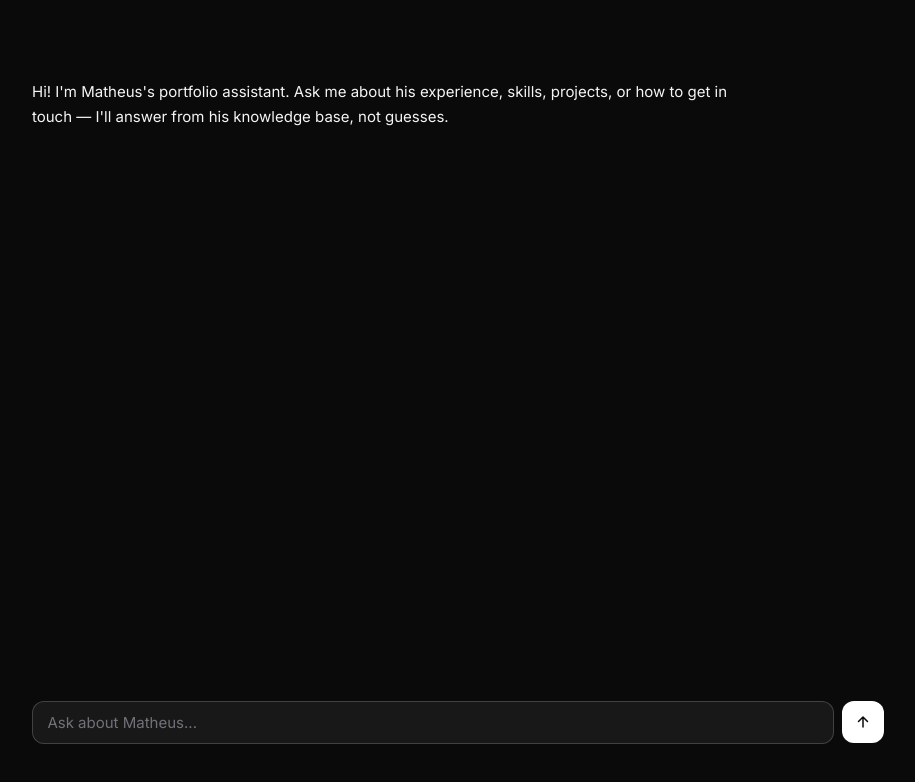
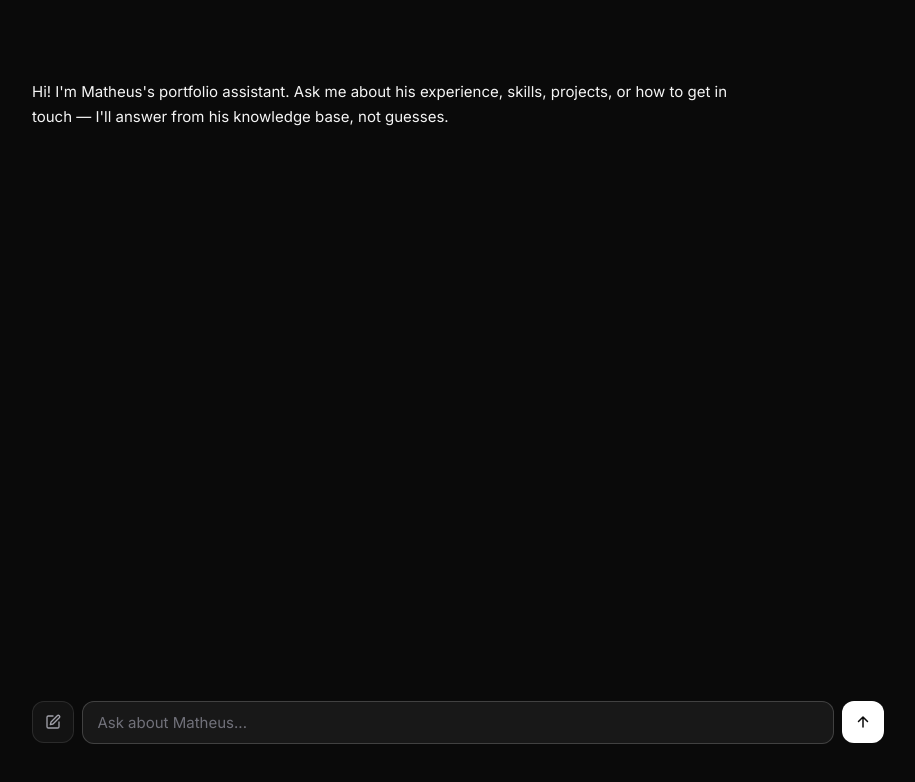
Before and after one commit to matheusgalvao1/ai-powered-portfolio, a React (Vite) app in the folder apps/web/: page / in a window 1280 px wide. Shown: the top 782 px of the page, without its empty margins (182-1097 px from the left). Built offline with nearby package versions, Linux system fonts and the light colour scheme; no server answers.

Commit message:
Add a new chat button next to the composer

```diff
--- a/apps/web/src/components/ChatPanel.tsx
+++ b/apps/web/src/components/ChatPanel.tsx
@@ -4,7 +4,7 @@ import { Message } from "./Message.js";
 import { Composer } from "./Composer.js";
 
 export function ChatPanel() {
-  const { messages, sendMessage, isSending } = useChat();
+  const { messages, sendMessage, isSending, resetConversation } = useChat();
   const messagesRef = useRef<HTMLDivElement>(null);
   const stickToBottomRef = useRef(true);
   const [fadeEdges, setFadeEdges] = useState({ top: false, bottom: false });
@@ -78,7 +78,11 @@ export function ChatPanel() {
           ))}
         </div>
       </div>
-      <Composer disabled={isSending} onSubmit={sendMessage} />
+      <Composer
+        disabled={isSending}
+        onSubmit={sendMessage}
+        onNewChat={resetConversation}
+      />
     </section>
   );
 }
--- a/apps/web/src/components/Composer.tsx
+++ b/apps/web/src/components/Composer.tsx
@@ -4,9 +4,11 @@ import type { FormEvent } from "react";
 export function Composer({
   disabled,
   onSubmit,
+  onNewChat,
 }: {
   disabled: boolean;
   onSubmit: (message: string) => void;
+  onNewChat: () => void;
 }) {
   const inputRef = useRef<HTMLInputElement>(null);
 
@@ -27,6 +29,31 @@ export function Composer({
 
   return (
     <form className="composer" onSubmit={handleSubmit}>
+      <button
+        className="composer-new-chat"
+        type="button"
+        aria-label="New chat"
+        title="New chat"
+        onClick={onNewChat}
+        disabled={disabled}
+      >
+        <svg width="16" height="16" viewBox="0 0 24 24" fill="none" aria-hidden="true">
+          <path
+            d="M12 3H5a2 2 0 0 0-2 2v14a2 2 0 0 0 2 2h14a2 2 0 0 0 2-2v-7"
+            stroke="currentColor"
+            strokeWidth="2"
+            strokeLinecap="round"
+            strokeLinejoin="round"
+          />
+          <path
+            d="M18.375 2.625a2.121 2.121 0 0 1 3 3L12 15l-4 1 1-4Z"
+            stroke="currentColor"
+            strokeWidth="2"
+            strokeLinecap="round"
+            strokeLinejoin="round"
+          />
+        </svg>
+      </button>
       <input
         ref={inputRef}
         className="composer-input"
--- a/apps/web/src/styles.css
+++ b/apps/web/src/styles.css
@@ -323,6 +323,34 @@ body {
   cursor: not-allowed;
 }
 
+.composer-new-chat {
+  width: 42px;
+  height: 42px;
+  flex-shrink: 0;
+  display: grid;
+  place-items: center;
+  border: 1px solid var(--border);
+  border-radius: var(--radius-md);
+  background: var(--bg-input);
+  color: var(--text-muted);
+  cursor: pointer;
+  transition:
+    color 0.15s ease,
+    border-color 0.15s ease,
+    background 0.15s ease;
+}
+
+.composer-new-chat:hover:not(:disabled) {
+  color: var(--text);
+  border-color: var(--border-strong);
+  background: var(--bg-input-focus);
+}
+
+.composer-new-chat:disabled {
+  opacity: 0.35;
+  cursor: not-allowed;
+}
+
 @media (prefers-reduced-motion: reduce) {
   .message,
   .messages-viewport::before,
```
